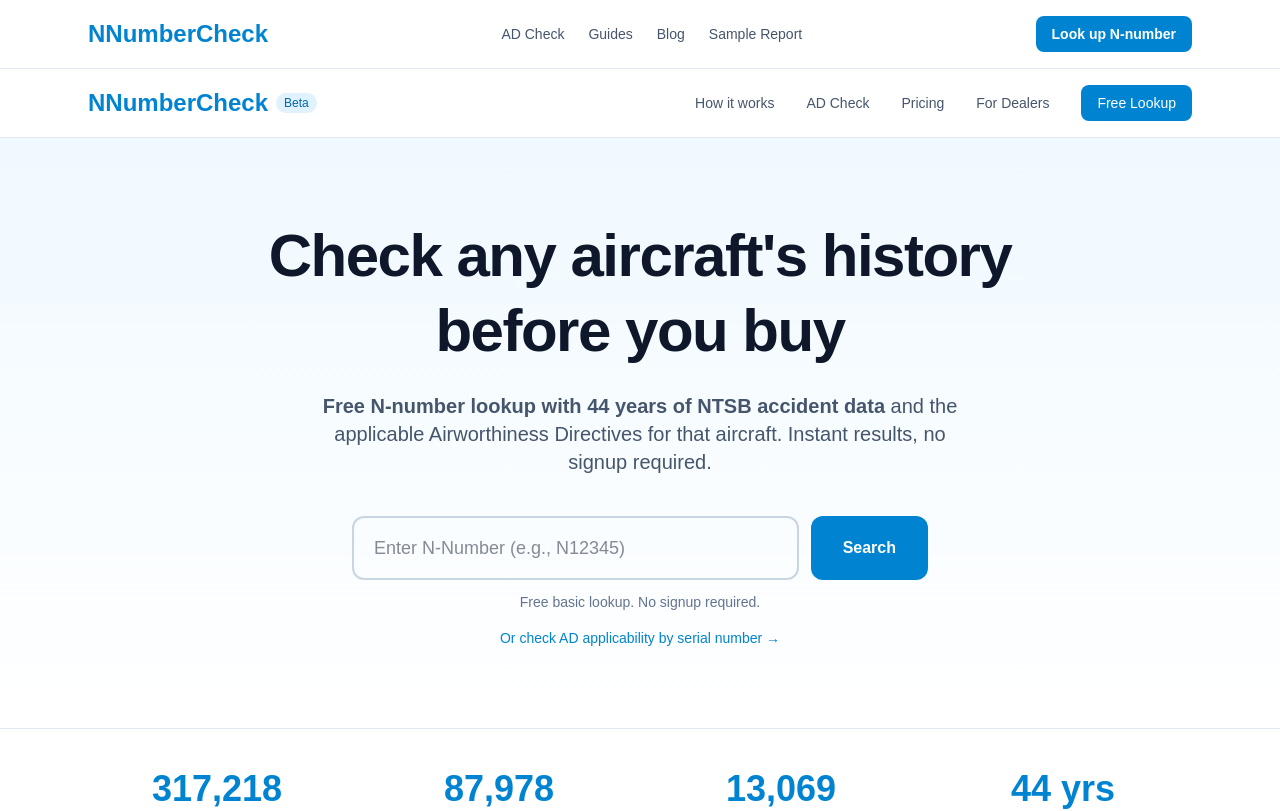
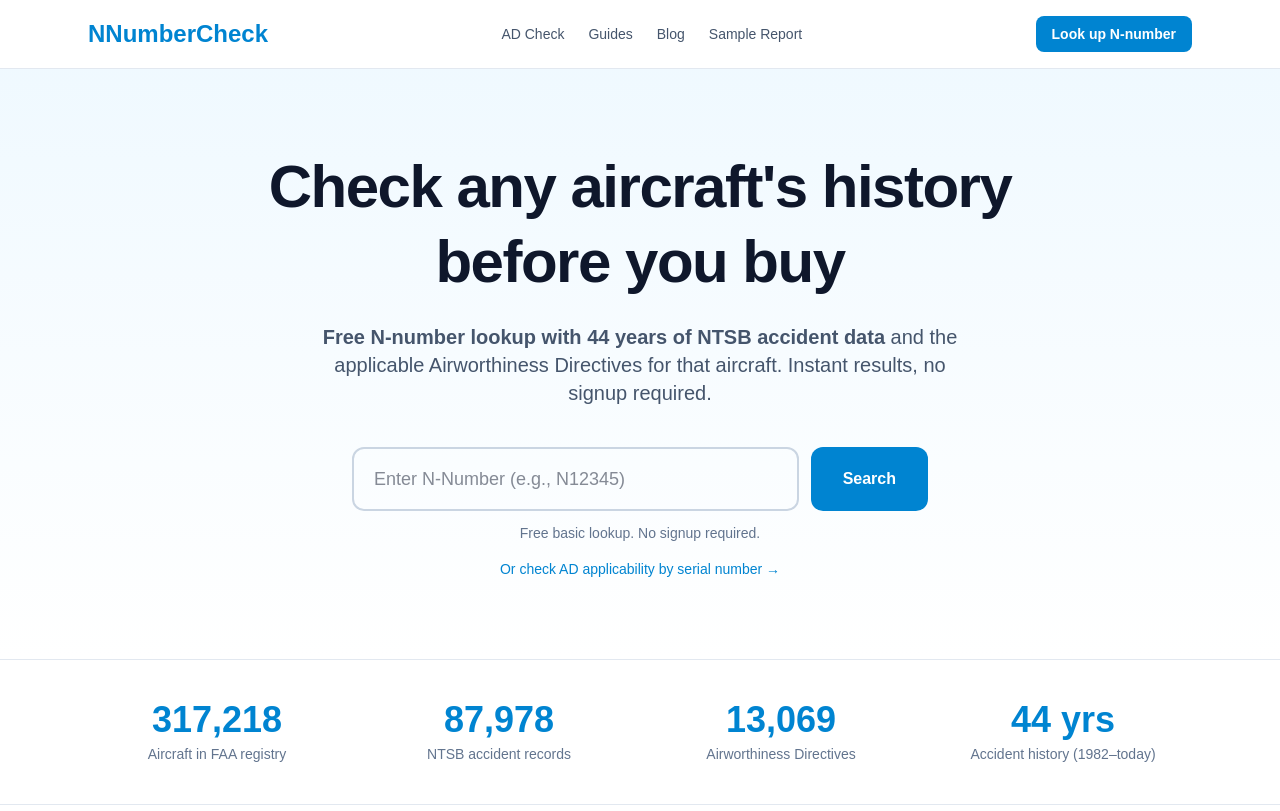
Before and after one commit to devsecsuite-rgb/nnumbercheck-v2, a Next.js app: page / in a window 1280 px wide. Shown: the top 811 px of the page. Built offline with nearby package versions, Linux system fonts and the light colour scheme; no server answers.

Commit message:
Remove homepage header (use shared Header)

```diff
--- a/app/page.tsx
+++ b/app/page.tsx
@@ -95,30 +95,6 @@
           __html: JSON.stringify(faqJsonLd).replace(/</g, '\\u003c'),
         }}
       />
-
-      {/* Header */}
-      <header className="border-b border-slate-200">
-        <div className="max-w-6xl mx-auto px-6 py-4 flex items-center justify-between">
-          <a href="/" className="flex items-center gap-2">
-            <span className="text-2xl font-bold text-sky-600">NNumberCheck</span>
-            <span className="text-xs bg-sky-100 text-sky-700 px-2 py-0.5 rounded-full font-medium">
-              Beta
-            </span>
-          </a>
-          <nav className="hidden md:flex items-center gap-8 text-sm font-medium text-slate-600">
-            <a href="#how-it-works" className="hover:text-sky-600">How it works</a>
-            <a href="/ad-check" className="hover:text-sky-600">AD Check</a>
-            <a href="#pricing" className="hover:text-sky-600">Pricing</a>
-            <a href="#dealers" className="hover:text-sky-600">For Dealers</a>
-            <a
-              href="#lookup"
-              className="bg-sky-600 text-white px-4 py-2 rounded-lg hover:bg-sky-700 transition"
-            >
-              Free Lookup
-            </a>
-          </nav>
-        </div>
-      </header>
 
       {/* Hero */}
       <section className="bg-gradient-to-b from-sky-50 to-white">
```
